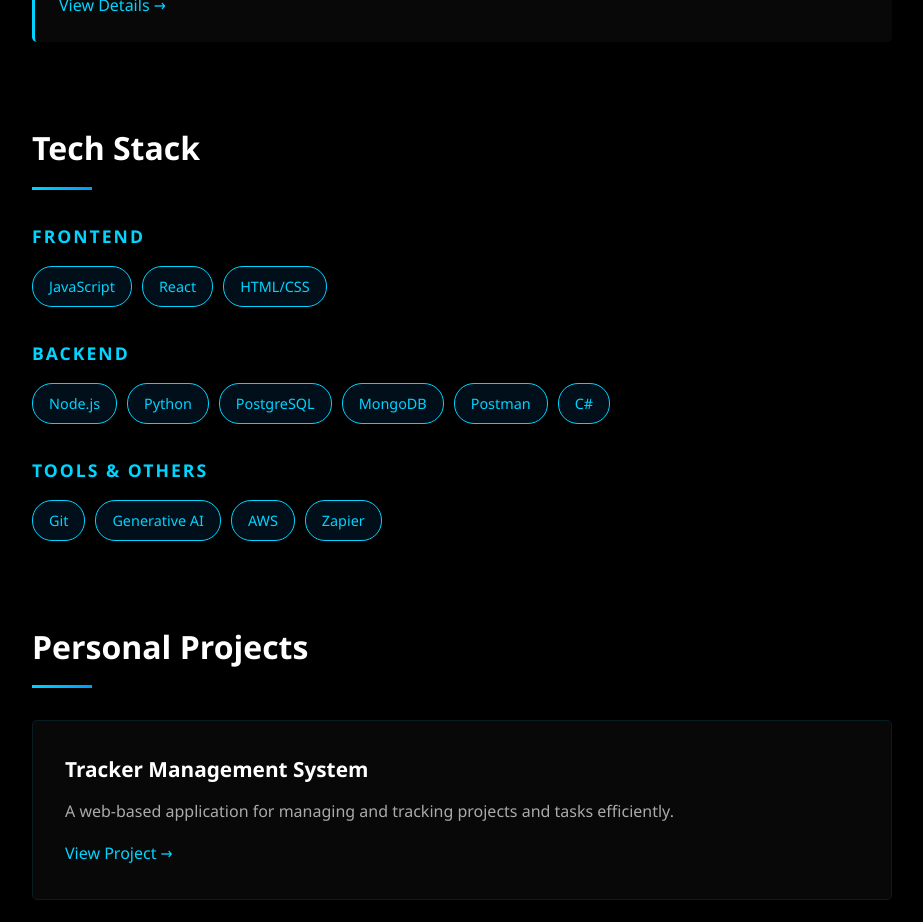
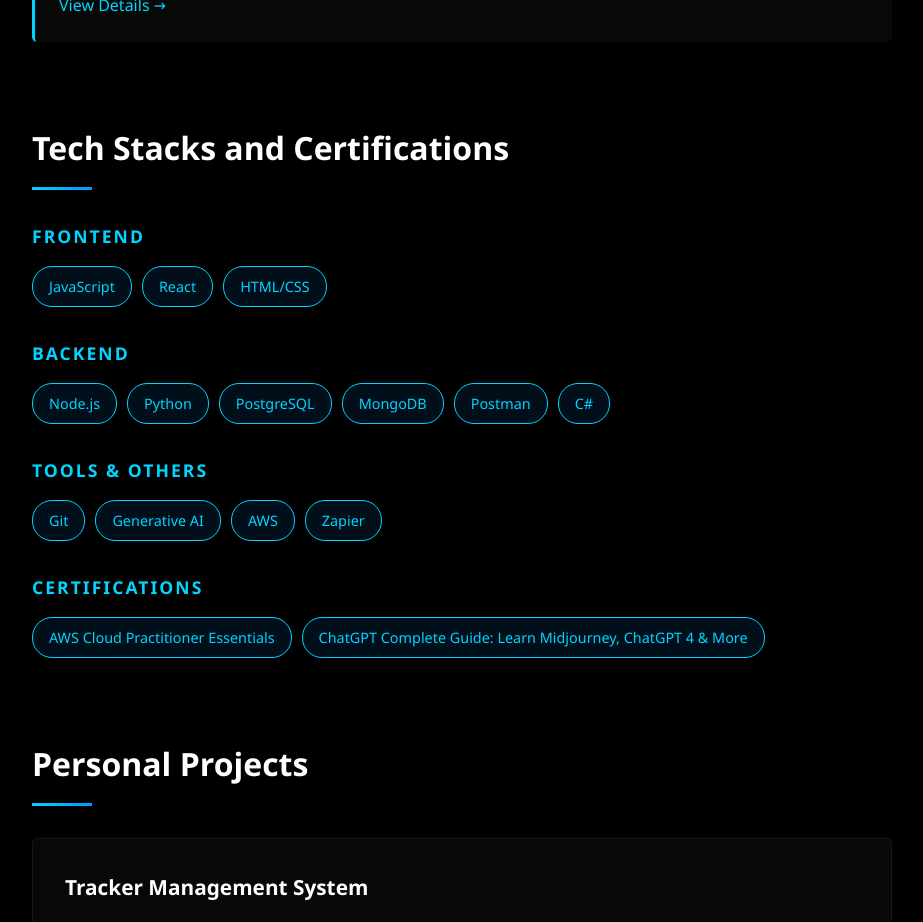
Before and after one commit to BaguioDaniel/Portfolio, a React (Vite) app in the folder Portfolio/: page / in a window 1280 px wide. Shown: the part 1520-2442 px from the top of the page, without its empty margins (178-1101 px from the left). Built offline with nearby package versions, Linux system fonts and the light colour scheme.

Commit message:
Commit #6 | Added new certifications
New certifications and added a way to view it

```diff
--- a/Portfolio/src/data/experiences.js
+++ b/Portfolio/src/data/experiences.js
@@ -1,3 +1,7 @@
+import resume from '../assets/Daniel Jeremiah Baguio.pdf';
+import aws_certificate from '../assets/AWS Cloud Practitioner Essentials.pdf';
+import chatgpt_certificate from '../assets/ChatGPT Certification.jpg';
+
 export const experiences = [
   {
     id: "amdocs",
@@ -71,7 +75,7 @@ export const personalInfo = {
   email: "work.danielbaguio@gmail.com",
   linkedin: "https://www.linkedin.com/in/daniel-jeremiah-baguio/",
   github: "https://github.com/BaguioDaniel",
-  resume: "Daniel Jeremiah Baguio.pdf"
+  resume: resume
 };
 
 export const projects = [
@@ -87,3 +91,8 @@ export const techStack = {
   backend: ["Node.js", "Python", "PostgreSQL", "MongoDB", "Postman", "C#"],
   tools: ["Git", "Generative AI", "AWS", "Zapier"]
 };
+
+export const certifications = {
+  name: ["AWS Cloud Practitioner Essentials", "ChatGPT Complete Guide: Learn Midjourney, ChatGPT 4 & More"],
+  link: [aws_certificate, chatgpt_certificate]
+};
--- a/Portfolio/src/pages/Home.jsx
+++ b/Portfolio/src/pages/Home.jsx
@@ -1,7 +1,7 @@
 import { useState, useEffect } from 'react'
 import { Link } from 'react-router-dom'
 import '../styles/Home.css'
-import { experiences, personalInfo, projects, techStack } from '../data/experiences'
+import { experiences, personalInfo, projects, techStack, certifications } from '../data/experiences'
 import CanvasBackground from '../components/CanvasBackground'
 
 export default function Home() {
@@ -85,7 +85,7 @@ export default function Home() {
 
           {/* TECH STACKS SECTION */}
           <section className="tech-stacks">
-            <h2>Tech Stack</h2>
+            <h2>Tech Stacks and Certifications</h2>
             <div className="skills-category">
               <h4>Frontend</h4>
               <div className="skill-tags">
@@ -107,6 +107,14 @@ export default function Home() {
               <div className="skill-tags">
                 {techStack.tools.map((skill, idx) => (
                   <span key={idx} className="skill-tag">{skill}</span>
+                ))}
+              </div>
+            </div>
+            <div className="skills-category">
+              <h4>Certifications</h4>
+              <div className="skill-tags">
+                {certifications.name.map((cert, idx) => (
+                  <a key={idx} href={certifications.link[idx]} className="skill-tag" target="_blank" rel="noopener noreferrer"> {cert} </a>
                 ))}
               </div>
             </div>
```
Also changed, not shown: Portfolio/src/assets/ChatGpt Certification.jpg (added), 1 other file (tests, documents, lock files or other folders).
